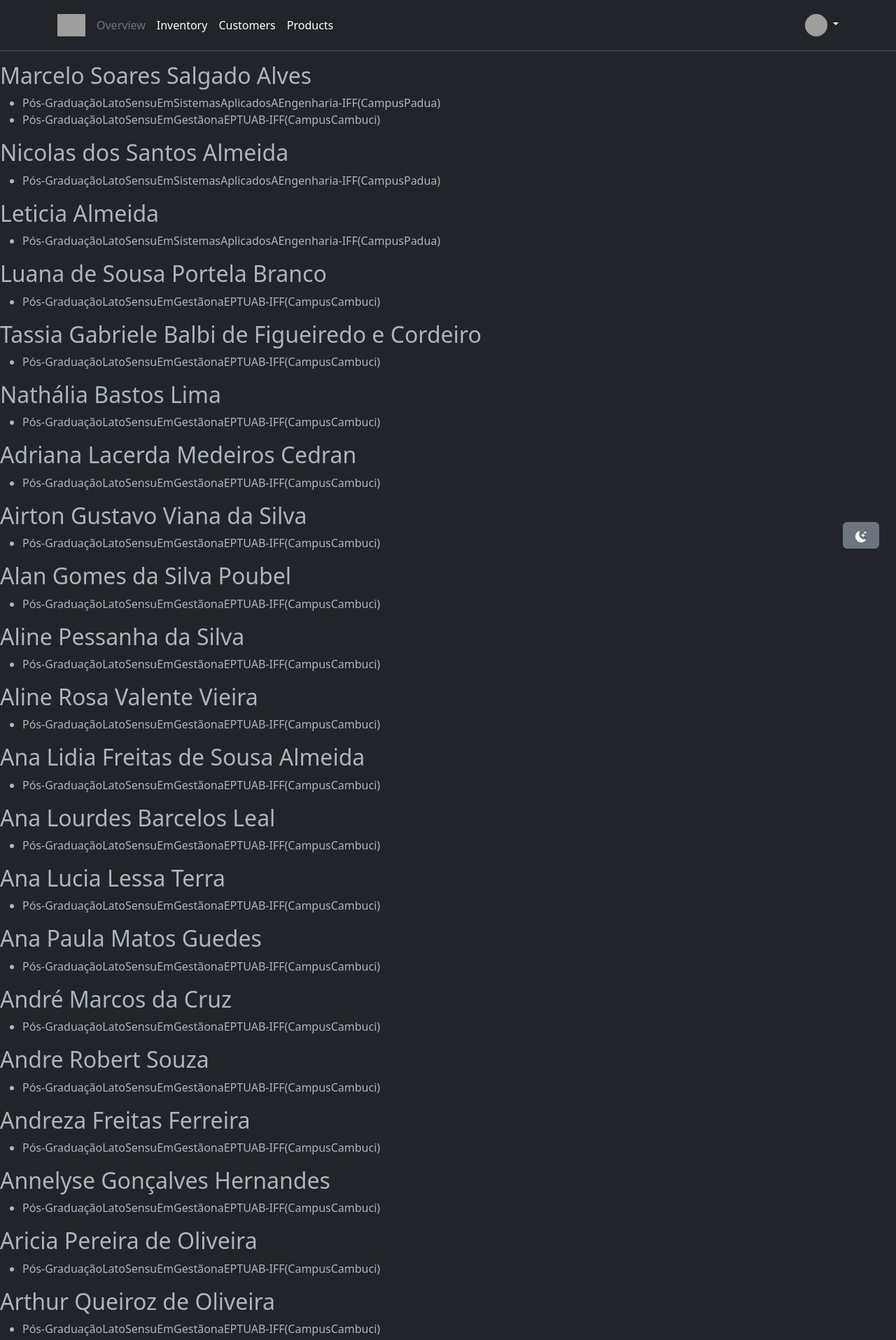
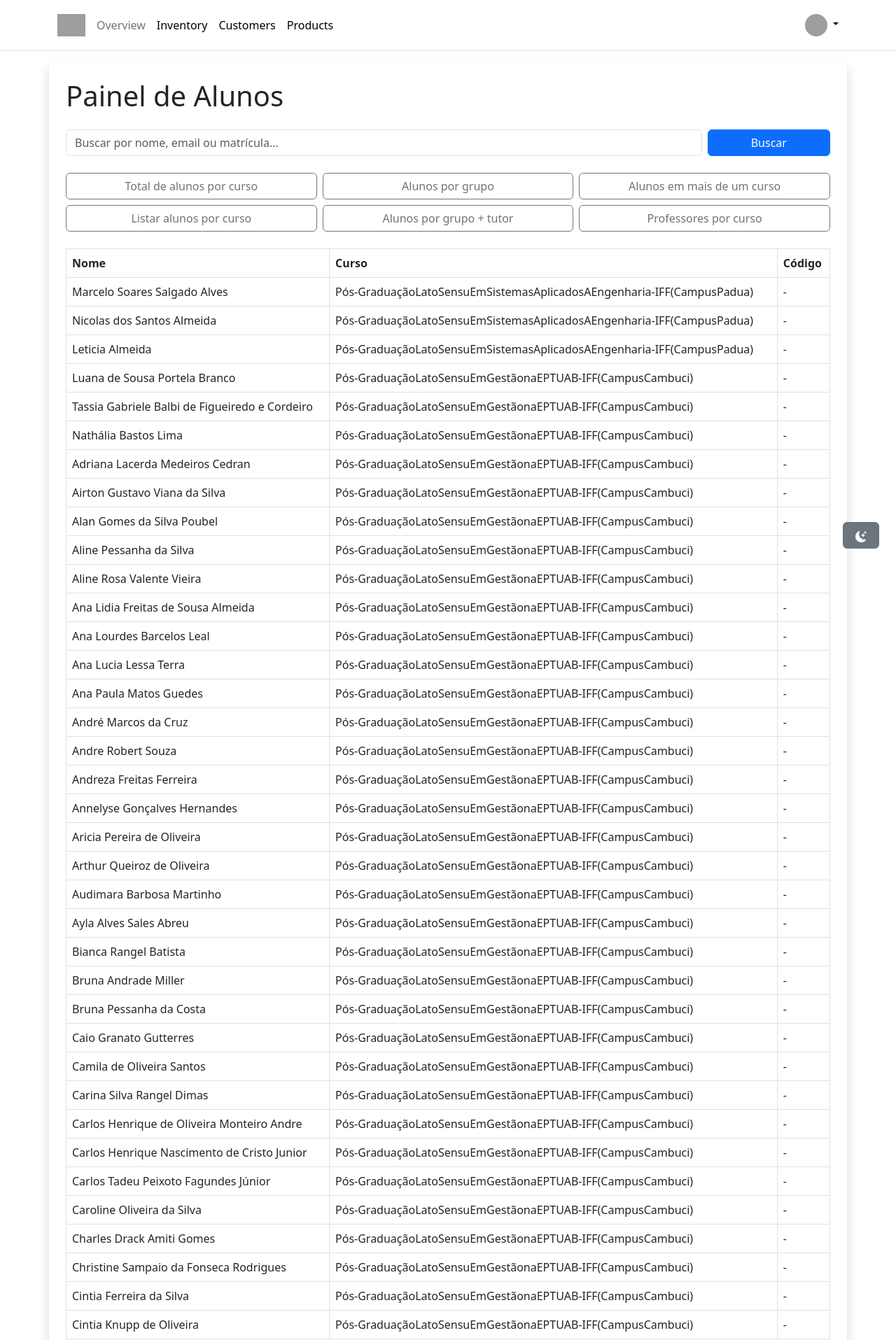
Before and after one commit to marcelera69/projeto_cref, a Django app: page /alunos/ in a window 1280 px wide. Shown: the top 1915 px of the page at 70% size. Run offline with Django 5.2, Linux system fonts and the light colour scheme; data comes from the database, SQL or seed files in the repository; grey boxes are pictures that could not be loaded.

Commit message:
Tunando o template de alunos com o template da IA

```diff
--- a/alunos/templates/alunos.html
+++ b/alunos/templates/alunos.html
@@ -1,20 +1,20 @@
 <!DOCTYPE html>
-<html lang="pt-BR" data-bs-theme="dark" class="h-100">
-<style>
-  #btnTema {
-    position: fixed;
-    bottom: 0rem;
-    right: .5rem;
-    z-index: 999;
-
-  }
-</style>
+<html lang="pt-BR" data-bs-theme="light" class="h-100">
 
 <head>
   <meta charset="UTF-8">
   <meta name="viewport" content="width=device-width, initial-scale=1.0">
   <title>Sistema de Controle de Evasão</title>
   <link href="https://cdn.jsdelivr.net/npm/bootstrap@5.3.0/dist/css/bootstrap.min.css" rel="stylesheet">
+  <style>
+    #btnTema {
+      position: fixed;
+      bottom: 0rem;
+      right: .5rem;
+      z-index: 999;
+
+    }
+  </style>
 </head>
 
 <body>
@@ -51,19 +51,58 @@
     </div>
   </header>
 
+  <div class="container bg-body text-body p-4 rounded shadow">
+    <h1 class="mb-4">Painel de Alunos</h1>
 
-  {% for student in enrollments_by_student %}
-  <h2>{{ student.name }}</h2>
-  <ul>
-    {% for enrollment in student.enrollments %}
-    <li>{{ enrollment }}</li>
-    {% empty %}
-    <li>Sem matrículas</li>
-    {% endfor %}
-  </ul>
-  {% endfor %}
+    <!-- Campo de busca -->
+    <form class="row g-2 mb-4">
+      <div class="col-sm-10">
+        <input type="text" class="form-control" placeholder="Buscar por nome, email ou matrícula...">
+      </div>
+      <div class="col-sm-2">
+        <button type="submit" class="btn btn-primary w-100">Buscar</button>
+      </div>
+    </form>
 
+    <!-- Botões de filtros -->
+    <div class="row row-cols-1 row-cols-md-3 g-2 mb-4">
+      <div class="col"><button class="btn btn-outline-secondary w-100">Total de alunos por curso</button></div>
+      <div class="col"><button class="btn btn-outline-secondary w-100">Alunos por grupo</button></div>
+      <div class="col"><button class="btn btn-outline-secondary w-100">Alunos em mais de um curso</button></div>
+      <div class="col"><button class="btn btn-outline-secondary w-100">Listar alunos por curso</button></div>
+      <div class="col"><button class="btn btn-outline-secondary w-100">Alunos por grupo + tutor</button></div>
+      <div class="col"><button class="btn btn-outline-secondary w-100">Professores por curso</button></div>
+    </div>
 
+    <!-- Tabela de alunos -->
+    <div class="table-responsive">
+      <table class="table table-bordered align-middle">
+        <thead class="">
+          <tr>
+            <th>Nome</th>
+            <th>Curso</th>
+            <th>Código</th>
+          </tr>
+        </thead>
+        <tbody>
+        <tbody>
+          {% for student in enrollments_by_student %}
+          <tr>
+            <td>{{ student.name }}</td>
+            {% if student.enrollments %}
+            <td>{{ student.enrollments.0 }}</td> <!-- Exibe só o primeiro curso -->
+            {% else %}
+            <td>Sem matrículas</td>
+            {% endif %}
+            <td> - </td>
+          </tr>
+          {% endfor %}
+        </tbody>
+        <!-- Mais linhas aqui -->
+        </tbody>
+      </table>
+    </div>
+  </div>
 
   <button id="btnTema" class="btn btn-secondary position-fixed m-3" onclick="alternarTema()">
     <svg xmlns="http://www.w3.org/2000/svg" width="26" height="16" fill="currentColor" class="bi bi-moon-stars-fill"
@@ -87,6 +126,8 @@
 
     }
   </script>
+
+  <script src="https://cdn.jsdelivr.net/npm/bootstrap@5.3.0/dist/js/bootstrap.bundle.min.js"></script>
 </body>
 
 </html>
```
